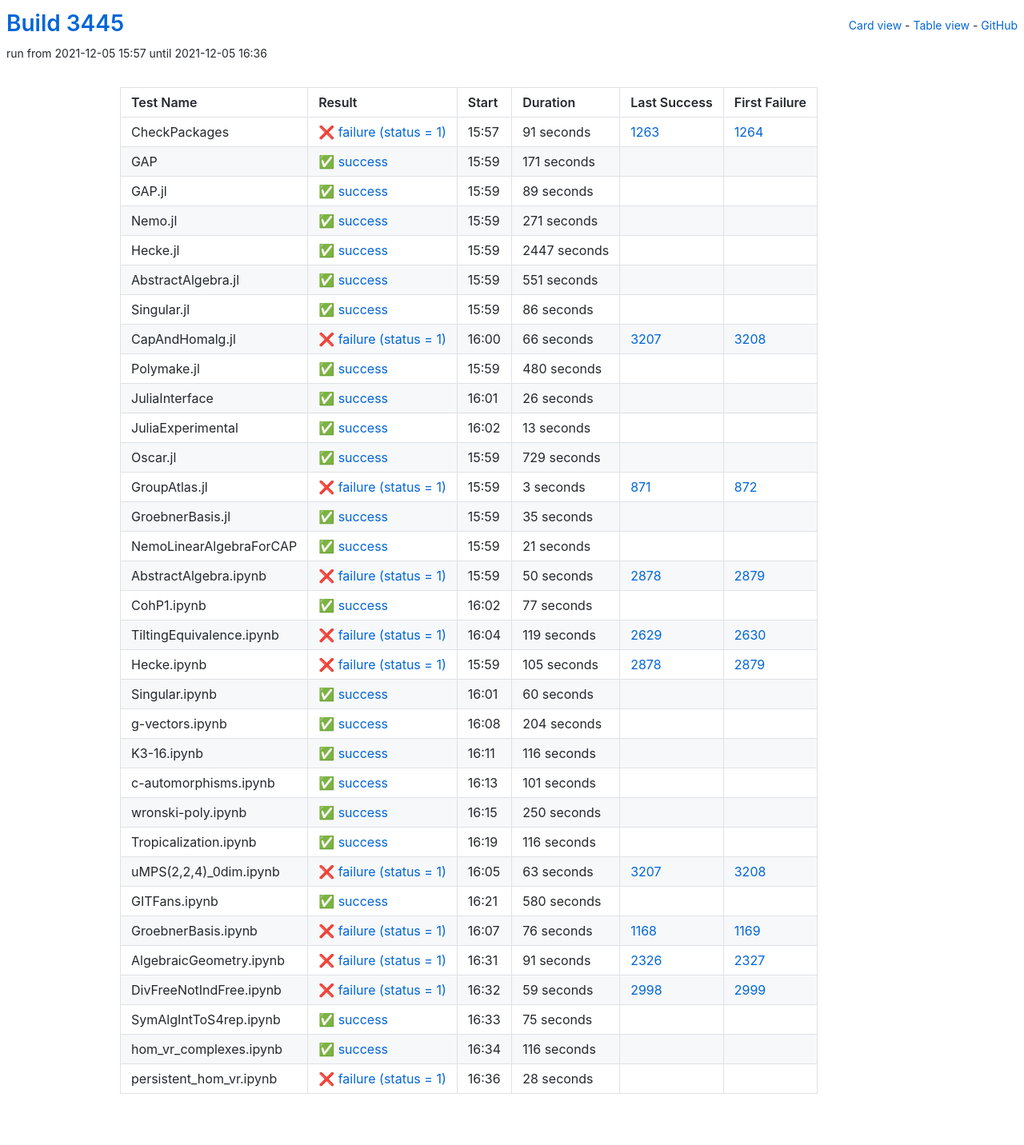
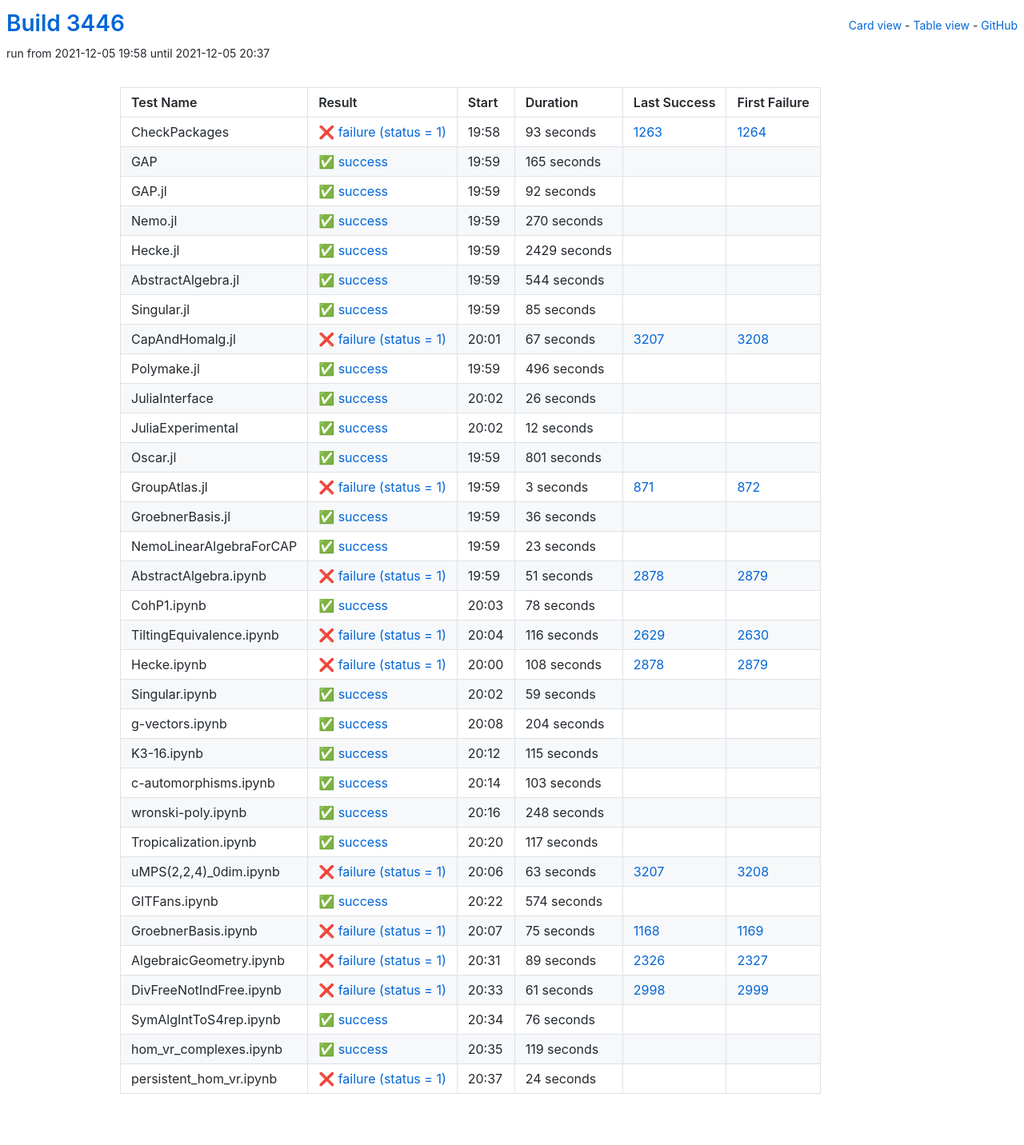
Before and after one commit to oscar-system/oscar-ci-status-stable, a Jekyll site: the page built from table.html, in a window 1280 px wide. Shown: the whole page at 80% size. Built offline with Jekyll 4.4.1, drawn with Linux system fonts in a browser that asks for light colours.

Commit message:
Build #3446

```diff
--- a/_data/ci.yml
+++ b/_data/ci.yml
@@ -1,6 +1,6 @@
 ---
-build: 3445
-build_url: https://oscarci.mathematik.uni-kl.de/job/oscar-stable/3445/
+build: 3446
+build_url: https://oscarci.mathematik.uni-kl.de/job/oscar-stable/3446/
 job: oscar-stable
 organization: oscar-system
 repo: oscar-ci-status-stable
@@ -8,116 +8,116 @@ repourl: https://github.com/oscar-system/oscar-ci-status-stable
 tests:
 - name: CheckPackages
   id: checkpackages
-  log: https://oscarci.mathematik.uni-kl.de/job/oscar-stable/3445/artifact/logs/build-3445/CheckPackages.log
-  start: 2021-12-05 15:57
+  log: https://oscarci.mathematik.uni-kl.de/job/oscar-stable/3446/artifact/logs/build-3446/CheckPackages.log
+  start: 2021-12-05 19:58
   success: false
   exitcode: 1
   status: failure
-  duration: 91
+  duration: 93
   last_success: 1263
   last_success_url: https://oscarci.mathematik.uni-kl.de/job/oscar-stable/1263/
   first_failure: 1264
   first_failure_url: https://oscarci.mathematik.uni-kl.de/job/oscar-stable/1264/
 - name: GAP
   id: gap
-  log: https://oscarci.mathematik.uni-kl.de/job/oscar-stable/3445/artifact/logs/build-3445/GAP.log
-  start: 2021-12-05 15:59
+  log: https://oscarci.mathematik.uni-kl.de/job/oscar-stable/3446/artifact/logs/build-3446/GAP.log
+  start: 2021-12-05 19:59
   success: true
   exitcode: 0
   status: success
-  duration: 171
+  duration: 165
   last_success: false
   last_success_url:
   first_failure: false
   first_failure_url:
 - name: GAP.jl
   id: gap-jl
-  log: https://oscarci.mathematik.uni-kl.de/job/oscar-stable/3445/artifact/logs/build-3445/GAP.jl.log
-  start: 2021-12-05 15:59
+  log: https://oscarci.mathematik.uni-kl.de/job/oscar-stable/3446/artifact/logs/build-3446/GAP.jl.log
+  start: 2021-12-05 19:59
   success: true
   exitcode: 0
   status: success
-  duration: 89
+  duration: 92
   last_success: false
   last_success_url:
   first_failure: false
   first_failure_url:
 - name: Nemo.jl
   id: nemo-jl
-  log: https://oscarci.mathematik.uni-kl.de/job/oscar-stable/3445/artifact/logs/build-3445/Nemo.jl.log
-  start: 2021-12-05 15:59
+  log: https://oscarci.mathematik.uni-kl.de/job/oscar-stable/3446/artifact/logs/build-3446/Nemo.jl.log
+  start: 2021-12-05 19:59
   success: true
   exitcode: 0
   status: success
-  duration: 271
+  duration: 270
   last_success: false
   last_success_url:
   first_failure: false
   first_failure_url:
 - name: Hecke.jl
   id: hecke-jl
-  log: https://oscarci.mathematik.uni-kl.de/job/oscar-stable/3445/artifact/logs/build-3445/Hecke.jl.log
-  start: 2021-12-05 15:59
+  log: https://oscarci.mathematik.uni-kl.de/job/oscar-stable/3446/artifact/logs/build-3446/Hecke.jl.log
+  start: 2021-12-05 19:59
   success: true
   exitcode: 0
   status: success
-  duration: 2447
+  duration: 2429
   last_success: false
   last_success_url:
   first_failure: false
   first_failure_url:
 - name: AbstractAlgebra.jl
   id: abstractalgebra-jl
-  log: https://oscarci.mathematik.uni-kl.de/job/oscar-stable/3445/artifact/logs/build-3445/AbstractAlgebra.jl.log
-  start: 2021-12-05 15:59
+  log: https://oscarci.mathematik.uni-kl.de/job/oscar-stable/3446/artifact/logs/build-3446/AbstractAlgebra.jl.log
+  start: 2021-12-05 19:59
   success: true
   exitcode: 0
   status: success
-  duration: 551
+  duration: 544
   last_success: false
   last_success_url:
   first_failure: false
   first_failure_url:
 - name: Singular.jl
   id: singular-jl
-  log: https://oscarci.mathematik.uni-kl.de/job/oscar-stable/3445/artifact/logs/build-3445/Singular.jl.log
-  start: 2021-12-05 15:59
+  log: https://oscarci.mathematik.uni-kl.de/job/oscar-stable/3446/artifact/logs/build-3446/Singular.jl.log
+  start: 2021-12-05 19:59
   success: true
   exitcode: 0
   status: success
-  duration: 86
+  duration: 85
   last_success: false
   last_success_url:
   first_failure: false
   first_failure_url:
 - name: CapAndHomalg.jl
   id: capandhomalg-jl
-  log: https://oscarci.mathematik.uni-kl.de/job/oscar-stable/3445/artifact/logs/build-3445/CapAndHomalg.jl.log
-  start: 2021-12-05 16:00
+  log: https://oscarci.mathematik.uni-kl.de/job/oscar-stable/3446/artifact/logs/build-3446/CapAndHomalg.jl.log
+  start: 2021-12-05 20:01
   success: false
   exitcode: 1
   status: failure
-  duration: 66
+  duration: 67
   last_success: 3207
   last_success_url: https://oscarci.mathematik.uni-kl.de/job/oscar-stable/3207/
   first_failure: 3208
   first_failure_url: https://oscarci.mathematik.uni-kl.de/job/oscar-stable/3208/
 - name: Polymake.jl
   id: polymake-jl
-  log: https://oscarci.mathematik.uni-kl.de/job/oscar-stable/3445/artifact/logs/build-3445/Polymake.jl.log
-  start: 2021-12-05 15:59
+  log: https://oscarci.mathematik.uni-kl.de/job/oscar-stable/3446/artifact/logs/build-3446/Polymake.jl.log
+  start: 2021-12-05 19:59
   success: true
   exitcode: 0
   status: success
-  duration: 480
+  duration: 496
   last_success: false
   last_success_url:
   first_failure: false
   first_failure_url:
 - name: JuliaInterface
   id: juliainterface
-  log: https://oscarci.mathematik.uni-kl.de/job/oscar-stable/3445/artifact/logs/build-3445/JuliaInterface.log
-  start: 2021-12-05 16:01
+  log: https://oscarci.mathematik.uni-kl.de/job/oscar-stable/3446/artifact/logs/build-3446/JuliaInterface.log
+  start: 2021-12-05 20:02
   success: true
   exitcode: 0
   status: success
@@ -128,32 +128,32 @@ tests:
   first_failure_url:
 - name: JuliaExperimental
   id: juliaexperimental
-  log: https://oscarci.mathematik.uni-kl.de/job/oscar-stable/3445/artifact/logs/build-3445/JuliaExperimental.log
-  start: 2021-12-05 16:02
+  log: https://oscarci.mathematik.uni-kl.de/job/oscar-stable/3446/artifact/logs/build-3446/JuliaExperimental.log
+  start: 2021-12-05 20:02
   success: true
   exitcode: 0
   status: success
-  duration: 13
+  duration: 12
   last_success: false
   last_success_url:
   first_failure: false
   first_failure_url:
 - name: Oscar.jl
   id: oscar-jl
-  log: https://oscarci.mathematik.uni-kl.de/job/oscar-stable/3445/artifact/logs/build-3445/Oscar.jl.log
-  start: 2021-12-05 15:59
+  log: https://oscarci.mathematik.uni-kl.de/job/oscar-stable/3446/artifact/logs/build-3446/Oscar.jl.log
+  start: 2021-12-05 19:59
   success: true
   exitcode: 0
   status: success
-  duration: 729
+  duration: 801
   last_success: false
   last_success_url:
   first_failure: false
   first_failure_url:
 - name: GroupAtlas.jl
   id: groupatlas-jl
-  log: https://oscarci.mathematik.uni-kl.de/job/oscar-stable/3445/artifact/logs/build-3445/GroupAtlas.jl.log
-  start: 2021-12-05 15:59
+  log: https://oscarci.mathematik.uni-kl.de/job/oscar-stable/3446/artifact/logs/build-3446/GroupAtlas.jl.log
+  start: 2021-12-05 19:59
   success: false
   exitcode: 1
   status: failure
@@ -164,92 +164,92 @@ tests:
   first_failure_url: https://oscarci.mathematik.uni-kl.de/job/oscar-stable/872/
 - name: GroebnerBasis.jl
   id: groebnerbasis-jl
-  log: https://oscarci.mathematik.uni-kl.de/job/oscar-stable/3445/artifact/logs/build-3445/GroebnerBasis.jl.log
-  start: 2021-12-05 15:59
+  log: https://oscarci.mathematik.uni-kl.de/job/oscar-stable/3446/artifact/logs/build-3446/GroebnerBasis.jl.log
+  start: 2021-12-05 19:59
   success: true
   exitcode: 0
   status: success
-  duration: 35
+  duration: 36
   last_success: false
   last_success_url:
   first_failure: false
   first_failure_url:
 - name: NemoLinearAlgebraForCAP
   id: nemolinearalgebraforcap
-  log: https://oscarci.mathematik.uni-kl.de/job/oscar-stable/3445/artifact/logs/build-3445/NemoLinearAlgebraForCAP.log
-  start: 2021-12-05 15:59
+  log: https://oscarci.mathematik.uni-kl.de/job/oscar-stable/3446/artifact/logs/build-3446/NemoLinearAlgebraForCAP.log
+  start: 2021-12-05 19:59
   success: true
   exitcode: 0
   status: success
-  duration: 21
+  duration: 23
   last_success: false
   last_success_url:
   first_failure: false
   first_failure_url:
 - name: AbstractAlgebra.ipynb
   id: abstractalgebra-ipynb
-  log: https://oscarci.mathematik.uni-kl.de/job/oscar-stable/3445/artifact/logs/build-3445/AbstractAlgebra.ipynb.log
-  start: 2021-12-05 15:59
+  log: https://oscarci.mathematik.uni-kl.de/job/oscar-stable/3446/artifact/logs/build-3446/AbstractAlgebra.ipynb.log
+  start: 2021-12-05 19:59
   success: false
   exitcode: 1
   status: failure
-  duration: 50
+  duration: 51
   last_success: 2878
   last_success_url: https://oscarci.mathematik.uni-kl.de/job/oscar-stable/2878/
   first_failure: 2879
   first_failure_url: https://oscarci.mathematik.uni-kl.de/job/oscar-stable/2879/
 - name: CohP1.ipynb
   id: cohp1-ipynb
-  log: https://oscarci.mathematik.uni-kl.de/job/oscar-stable/3445/artifact/logs/build-3445/CohP1.ipynb.log
-  start: 2021-12-05 16:02
+  log: https://oscarci.mathematik.uni-kl.de/job/oscar-stable/3446/artifact/logs/build-3446/CohP1.ipynb.log
+  start: 2021-12-05 20:03
   success: true
   exitcode: 0
   status: success
-  duration: 77
+  duration: 78
   last_success: false
   last_success_url:
   first_failure: false
   first_failure_url:
 - name: TiltingEquivalence.ipynb
   id: tiltingequivalence-ipynb
-  log: https://oscarci.mathematik.uni-kl.de/job/oscar-stable/3445/artifact/logs/build-3445/TiltingEquivalence.ipynb.log
-  start: 2021-12-05 16:04
+  log: https://oscarci.mathematik.uni-kl.de/job/oscar-stable/3446/artifact/logs/build-3446/TiltingEquivalence.ipynb.log
+  start: 2021-12-05 20:04
   success: false
   exitcode: 1
   status: failure
-  duration: 119
+  duration: 116
   last_success: 2629
   last_success_url: https://oscarci.mathematik.uni-kl.de/job/oscar-stable/2629/
   first_failure: 2630
   first_failure_url: https://oscarci.mathematik.uni-kl.de/job/oscar-stable/2630/
 - name: Hecke.ipynb
   id: hecke-ipynb
-  log: https://oscarci.mathematik.uni-kl.de/job/oscar-stable/3445/artifact/logs/build-3445/Hecke.ipynb.log
-  start: 2021-12-05 15:59
+  log: https://oscarci.mathematik.uni-kl.de/job/oscar-stable/3446/artifact/logs/build-3446/Hecke.ipynb.log
+  start: 2021-12-05 20:00
   success: false
   exitcode: 1
   status: failure
-  duration: 105
+  duration: 108
   last_success: 2878
   last_success_url: https://oscarci.mathematik.uni-kl.de/job/oscar-stable/2878/
   first_failure: 2879
   first_failure_url: https://oscarci.mathematik.uni-kl.de/job/oscar-stable/2879/
 - name: Singular.ipynb
   id: singular-ipynb
-  log: https://oscarci.mathematik.uni-kl.de/job/oscar-stable/3445/artifact/logs/build-3445/Singular.ipynb.log
-  start: 2021-12-05 16:01
+  log: https://oscarci.mathematik.uni-kl.de/job/oscar-stable/3446/artifact/logs/build-3446/Singular.ipynb.log
+  start: 2021-12-05 20:02
   success: true
   exitcode: 0
   status: success
-  duration: 60
+  duration: 59
   last_success: false
   last_success_url:
   first_failure: false
   first_failure_url:
 - name: g-vectors.ipynb
   id: g-vectors-ipynb
-  log: https://oscarci.mathematik.uni-kl.de/job/oscar-stable/3445/artifact/logs/build-3445/g-vectors.ipynb.log
-  start: 2021-12-05 16:08
+  log: https://oscarci.mathematik.uni-kl.de/job/oscar-stable/3446/artifact/logs/build-3446/g-vectors.ipynb.log
+  start: 2021-12-05 20:08
   success: true
   exitcode: 0
   status: success
@@ -260,56 +260,56 @@ tests:
   first_failure_url:
 - name: K3-16.ipynb
   id: k3-16-ipynb
-  log: https://oscarci.mathematik.uni-kl.de/job/oscar-stable/3445/artifact/logs/build-3445/K3-16.ipynb.log
-  start: 2021-12-05 16:11
+  log: https://oscarci.mathematik.uni-kl.de/job/oscar-stable/3446/artifact/logs/build-3446/K3-16.ipynb.log
+  start: 2021-12-05 20:12
   success: true
   exitcode: 0
   status: success
-  duration: 116
+  duration: 115
   last_success: false
   last_success_url:
   first_failure: false
   first_failure_url:
 - name: c-automorphisms.ipynb
   id: c-automorphisms-ipynb
-  log: https://oscarci.mathematik.uni-kl.de/job/oscar-stable/3445/artifact/logs/build-3445/c-automorphisms.ipynb.log
-  start: 2021-12-05 16:13
+  log: https://oscarci.mathematik.uni-kl.de/job/oscar-stable/3446/artifact/logs/build-3446/c-automorphisms.ipynb.log
+  start: 2021-12-05 20:14
   success: true
   exitcode: 0
   status: success
-  duration: 101
+  duration: 103
   last_success: false
   last_success_url:
   first_failure: false
   first_failure_url:
 - name: wronski-poly.ipynb
   id: wronski-poly-ipynb
-  log: https://oscarci.mathematik.uni-kl.de/job/oscar-stable/3445/artifact/logs/build-3445/wronski-poly.ipynb.log
-  start: 2021-12-05 16:15
+  log: https://oscarci.mathematik.uni-kl.de/job/oscar-stable/3446/artifact/logs/build-3446/wronski-poly.ipynb.log
+  start: 2021-12-05 20:16
   success: true
   exitcode: 0
   status: success
-  duration: 250
+  duration: 248
   last_success: false
   last_success_url:
   first_failure: false
   first_failure_url:
 - name: Tropicalization.ipynb
   id: tropicalization-ipynb
-  log: https://oscarci.mathematik.uni-kl.de/job/oscar-stable/3445/artifact/logs/build-3445/Tropicalization.ipynb.log
-  start: 2021-12-05 16:19
+  log: https://oscarci.mathematik.uni-kl.de/job/oscar-stable/3446/artifact/logs/build-3446/Tropicalization.ipynb.log
+  start: 2021-12-05 20:20
   success: true
   exitcode: 0
   status: success
-  duration: 116
+  duration: 117
   last_success: false
   last_success_url:
   first_failure: false
   first_failure_url:
 - name: uMPS(2,2,4)_0dim.ipynb
   id: umps-2-2-4-0dim-ipynb
-  log: https://oscarci.mathematik.uni-kl.de/job/oscar-stable/3445/artifact/logs/build-3445/uMPS-2-2-4-_0dim.ipynb.log
-  start: 2021-12-05 16:05
+  log: https://oscarci.mathematik.uni-kl.de/job/oscar-stable/3446/artifact/logs/build-3446/uMPS-2-2-4-_0dim.ipynb.log
+  start: 2021-12-05 20:06
   success: false
   exitcode: 1
   status: failure
@@ -320,84 +320,84 @@ tests:
   first_failure_url: https://oscarci.mathematik.uni-kl.de/job/oscar-stable/3208/
 - name: GITFans.ipynb
   id: gitfans-ipynb
-  log: https://oscarci.mathematik.uni-kl.de/job/oscar-stable/3445/artifact/logs/build-3445/GITFans.ipynb.log
-  start: 2021-12-05 16:21
+  log: https://oscarci.mathematik.uni-kl.de/job/oscar-stable/3446/artifact/logs/build-3446/GITFans.ipynb.log
+  start: 2021-12-05 20:22
   success: true
   exitcode: 0
   status: success
-  duration: 580
+  duration: 574
   last_success: false
   last_success_url:
   first_failure: false
   first_failure_url:
 - name: GroebnerBasis.ipynb
   id: groebnerbasis-ipynb
-  log: https://oscarci.mathematik.uni-kl.de/job/oscar-stable/3445/artifact/logs/build-3445/GroebnerBasis.ipynb.log
-  start: 2021-12-05 16:07
+  log: https://oscarci.mathematik.uni-kl.de/job/oscar-stable/3446/artifact/logs/build-3446/GroebnerBasis.ipynb.log
+  start: 2021-12-05 20:07
   success: false
   exitcode: 1
   status: failure
-  duration: 76
+  duration: 75
   last_success: 1168
   last_success_url: https://oscarci.mathematik.uni-kl.de/job/oscar-stable/1168/
   first_failure: 1169
   first_failure_url: https://oscarci.mathematik.uni-kl.de/job/oscar-stable/1169/
 - name: AlgebraicGeometry.ipynb
   id: algebraicgeometry-ipynb
-  log: https://oscarci.mathematik.uni-kl.de/job/oscar-stable/3445/artifact/logs/build-3445/AlgebraicGeometry.ipynb.log
-  start: 2021-12-05 16:31
+  log: https://oscarci.mathematik.uni-kl.de/job/oscar-stable/3446/artifact/logs/build-3446/AlgebraicGeometry.ipynb.log
+  start: 2021-12-05 20:31
   success: false
   exitcode: 1
   status: failure
-  duration: 91
+  duration: 89
   last_success: 2326
   last_success_url: https://oscarci.mathematik.uni-kl.de/job/oscar-stable/2326/
   first_failure: 2327
   first_failure_url: https://oscarci.mathematik.uni-kl.de/job/oscar-stable/2327/
 - name: DivFreeNotIndFree.ipynb
   id: divfreenotindfree-ipynb
-  log: https://oscarci.mathematik.uni-kl.de/job/oscar-stable/3445/artifact/logs/build-3445/DivFreeNotIndFree.ipynb.log
-  start: 2021-12-05 16:32
+  log: https://oscarci.mathematik.uni-kl.de/job/oscar-stable/3446/artifact/logs/build-3446/DivFreeNotIndFree.ipynb.log
+  start: 2021-12-05 20:33
   success: false
   exitcode: 1
   status: failure
-  duration: 59
+  duration: 61
   last_success: 2998
   last_success_url: https://oscarci.mathematik.uni-kl.de/job/oscar-stable/2998/
   first_failure: 2999
   first_failure_url: https://oscarci.mathematik.uni-kl.de/job/oscar-stable/2999/
 - name: SymAlgIntToS4rep.ipynb
   id: symalginttos4rep-ipynb
-  log: https://oscarci.mathematik.uni-kl.de/job/oscar-stable/3445/artifact/logs/build-3445/SymAlgIntToS4rep.ipynb.log
-  start: 2021-12-05 16:33
+  log: https://oscarci.mathematik.uni-kl.de/job/oscar-stable/3446/artifact/logs/build-3446/SymAlgIntToS4rep.ipynb.log
+  start: 2021-12-05 20:34
   success: true
   exitcode: 0
   status: success
-  duration: 75
+  duration: 76
   last_success: false
   last_success_url:
   first_failure: false
   first_failure_url:
 - name: hom_vr_complexes.ipynb
   id: hom-vr-complexes-ipynb
-  log: https://oscarci.mathematik.uni-kl.de/job/oscar-stable/3445/artifact/logs/build-3445/hom_vr_complexes.ipynb.log
-  start: 2021-12-05 16:34
+  log: https://oscarci.mathematik.uni-kl.de/job/oscar-stable/3446/artifact/logs/build-3446/hom_vr_complexes.ipynb.log
+  start: 2021-12-05 20:35
   success: true
   exitcode: 0
   status: success
-  duration: 116
+  duration: 119
   last_success: false
   last_success_url:
   first_failure: false
   first_failure_url:
 - name: persistent_hom_vr.ipynb
   id: persistent-hom-vr-ipynb
-  log: https://oscarci.mathematik.uni-kl.de/job/oscar-stable/3445/artifact/logs/build-3445/persistent_hom_vr.ipynb.log
-  start: 2021-12-05 16:36
+  log: https://oscarci.mathematik.uni-kl.de/job/oscar-stable/3446/artifact/logs/build-3446/persistent_hom_vr.ipynb.log
+  start: 2021-12-05 20:37
   success: false
   exitcode: 1
   status: failure
-  duration: 28
+  duration: 24
   last_success: false
   last_success_url:
   first_failure: false
```
Also changed, not shown: README.md.
